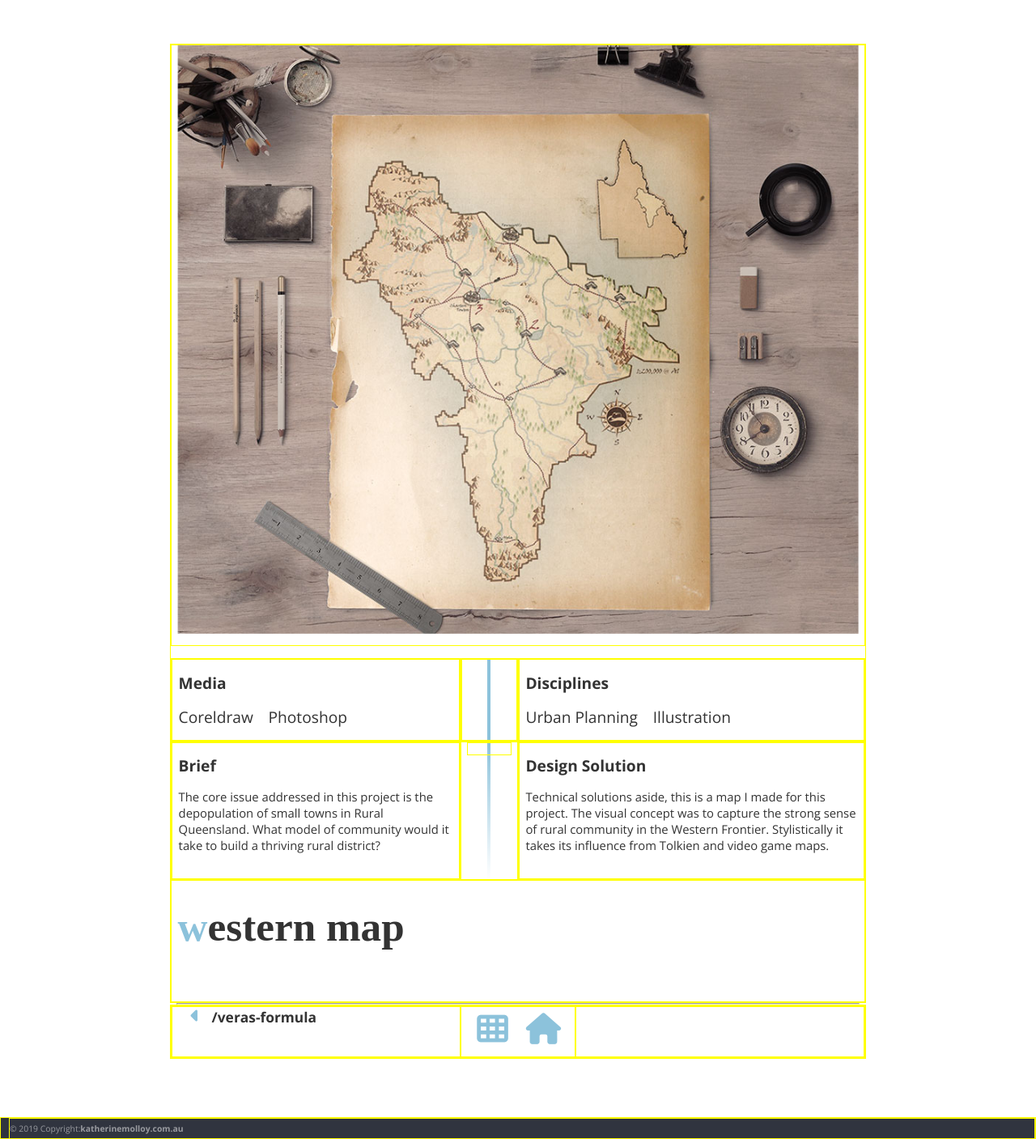
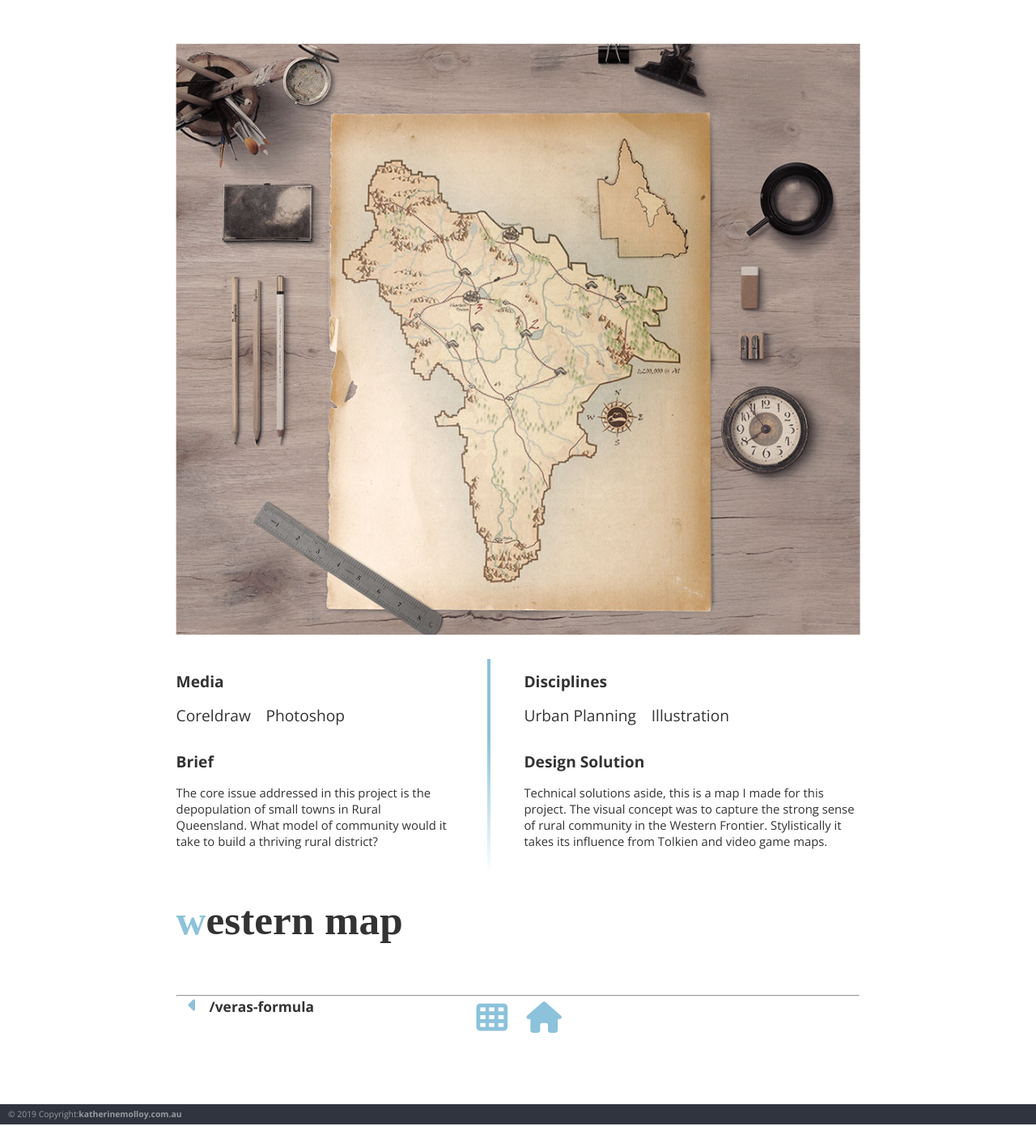
Before and after one commit to RJPanda/myportfolio.github.io, a Jekyll site: the page built from _mywork/western-map.md, in a window 1280 px wide. Shown: the whole page at 81% size. Built offline with Jekyll 4.4.1, drawn with Linux system fonts in a browser that asks for light colours; nearby versions of some CDN libraries; some web fonts are replaced; a script that is not in the unit is left out.

Commit message:
Ready for github

```diff
--- a/styles/style.css
+++ b/styles/style.css
@@ -1,8 +1,8 @@
 /* CLASSES FOR TESTING */
 
-div {
+/* div {
   border: 1px solid yellow;
-}
+} */
 
 /* CSS RESET */
 
```
Also changed, not shown: 2 other files.
